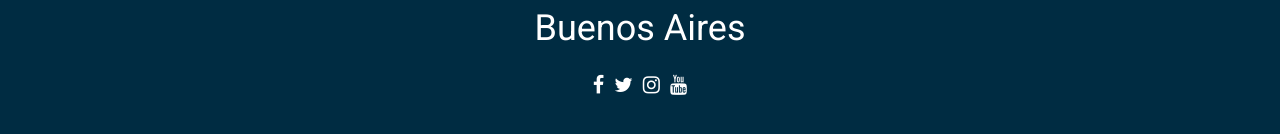
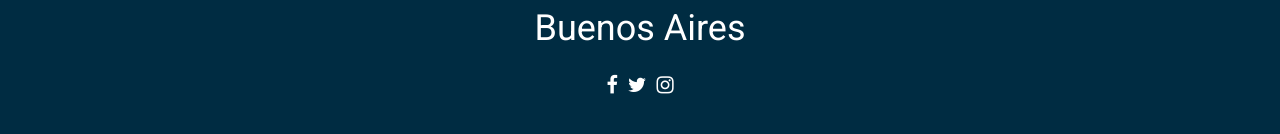
Before and after one commit to huxwell-src/BuenosAires.github.io, a plain HTML site: page index.html in a window 1280 px wide. Shown: the part 4616-4750 px from the top of the page. Drawn offline with Linux system fonts and the light colour scheme; some packages are replaced by stand-ins of ours; a script that the page names is missing.

Commit message:
Update index.html

```diff
--- a/index.html
+++ b/index.html
@@ -670,9 +670,6 @@
           <a href="">
             <i class="fa fa-instagram" aria-hidden="true"></i>
           </a>
-          <a href="">
-            <i class="fa fa-youtube" aria-hidden="true"></i>
-          </a>
         </div>
       </div>
     </div>
```
